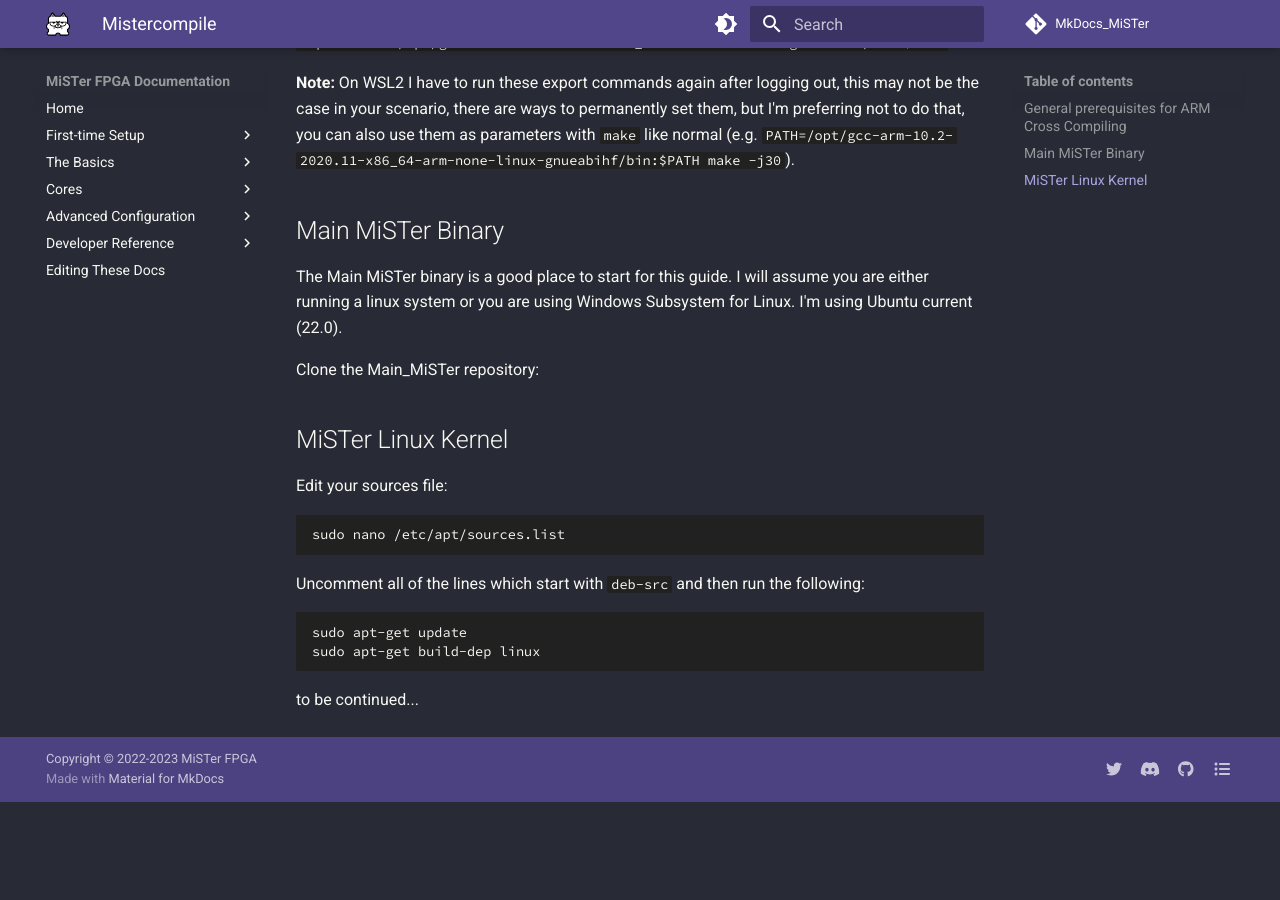
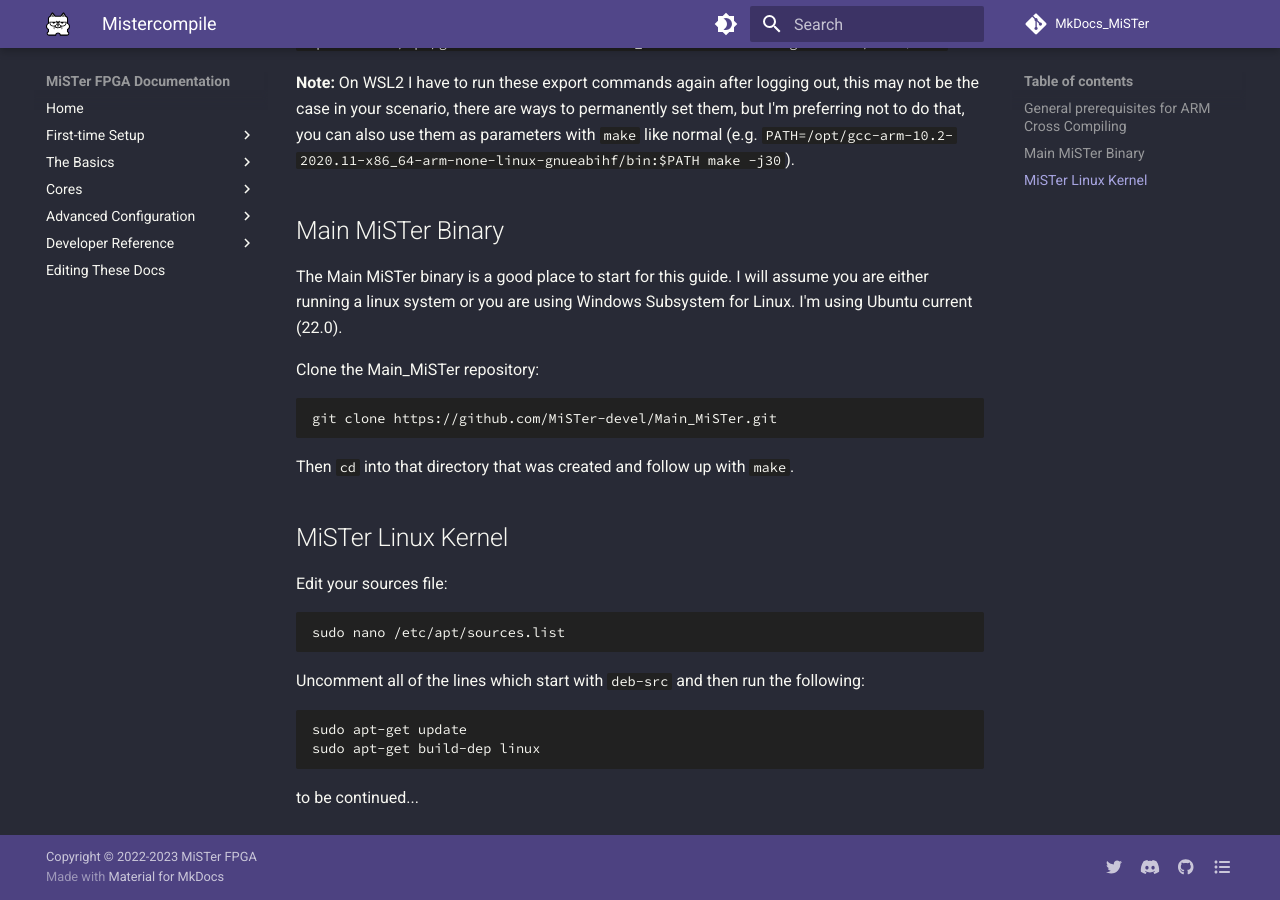
Before and after one commit to MiSTer-devel/MkDocs_MiSTer, an MkDocs documentation site: the page built from docs/developer/mistercompile.md, in a window 1280 px wide and 900 px high, scrolled down 848 px. Built offline with MkDocs 1.6.1 and Material for MkDocs 9.7.7, drawn with Linux system fonts in a browser that asks for light colours; comment, search, counter and statistics services are not loaded; before the commit the page ends 1650 px from its top, so only the background shows below that.

Commit message:
Update mistercompile.md

````diff
--- a/docs/developer/mistercompile.md
+++ b/docs/developer/mistercompile.md
@@ -29,6 +29,12 @@
 
 Clone the Main_MiSTer repository:
 
+```
+git clone https://github.com/MiSTer-devel/Main_MiSTer.git
+```
+
+Then `cd` into that directory that was created and follow up with `make`.
+
 ## MiSTer Linux Kernel
 
 Edit your sources file:
````
